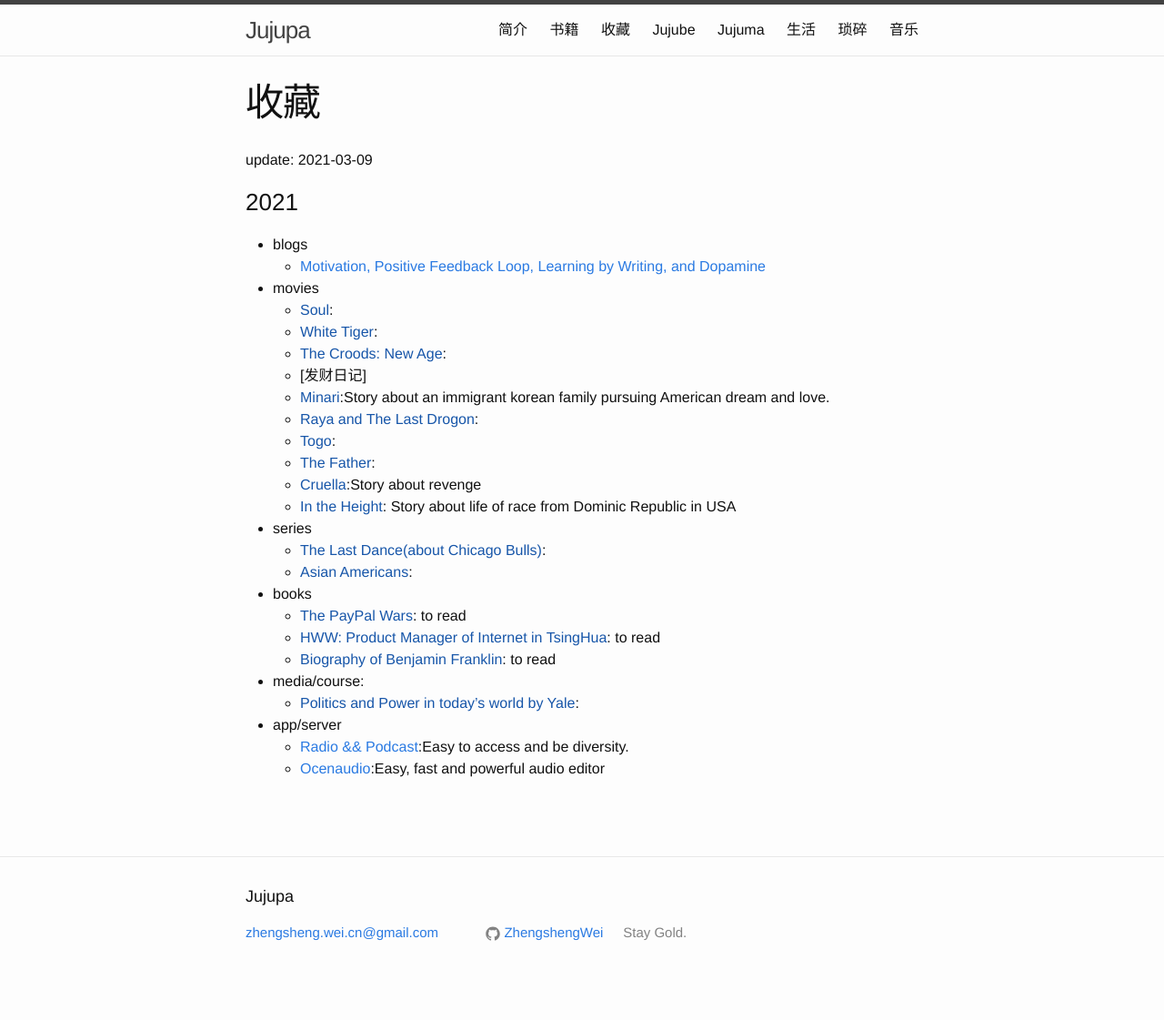
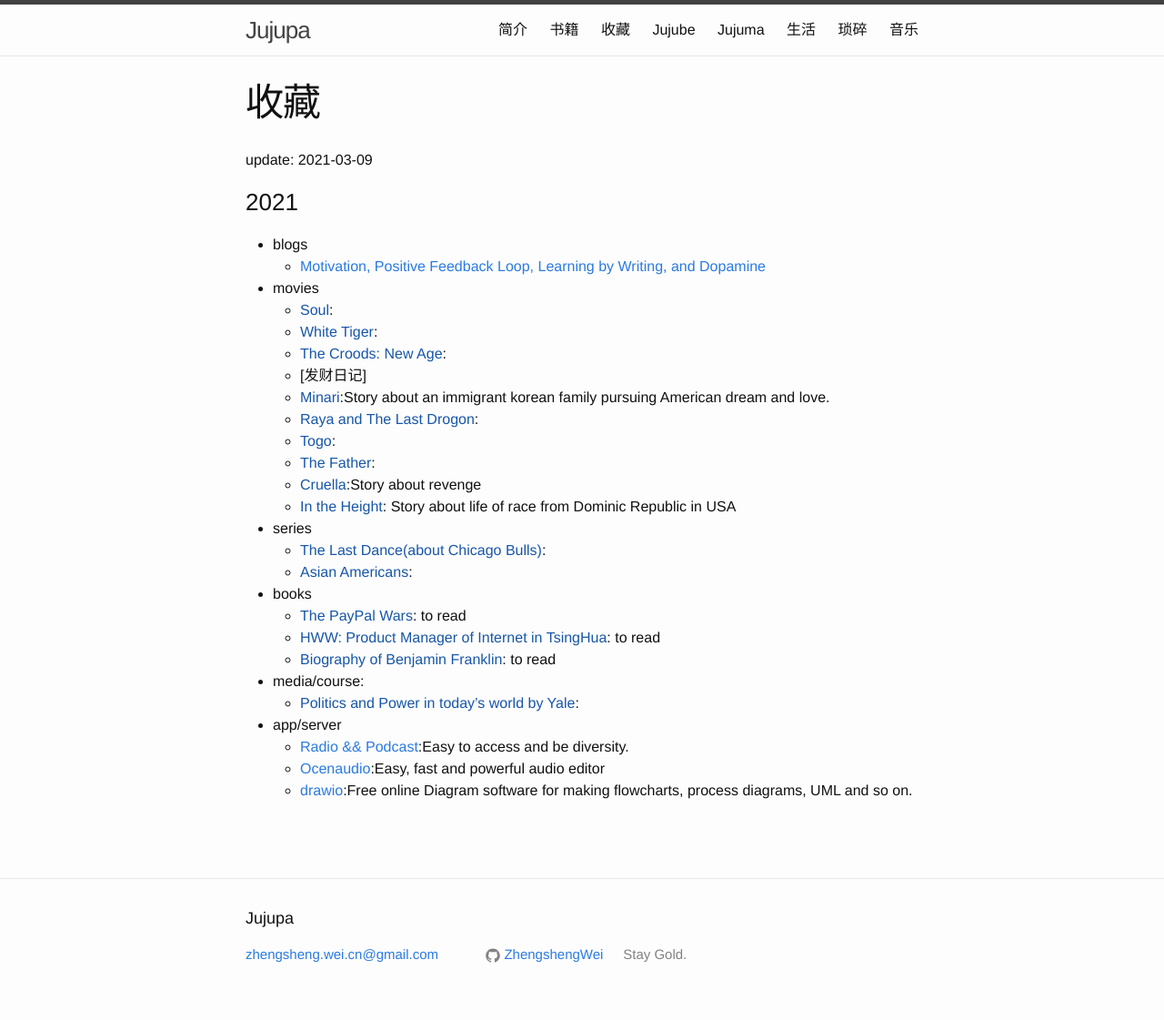
Before and after one commit to ZhengshengWei/zhengshengwei.github.io, a Jekyll site: the page built from collection.md, in a window 1280 px wide. Shown: the whole page at 91% size. Built offline with Jekyll 4.4.1, drawn with Linux system fonts in a browser that asks for light colours; comment, search, counter and statistics services are not loaded; before the commit the page ends 1097 px from its top, so only the background shows below that.

Commit message:
update collection

```diff
--- a/collection.md
+++ b/collection.md
@@ -33,5 +33,7 @@
 + app/server
   - [Radio && Podcast](https://tunein.com/):Easy to access and be diversity.
   - [Ocenaudio](https://www.ocenaudio.com/):Easy, fast and powerful audio editor
+  - [drawio](https://app.diagrams.net/):Free online Diagram software for making flowcharts,
+  process diagrams, UML and so on.
 <br />
 <br />
```
